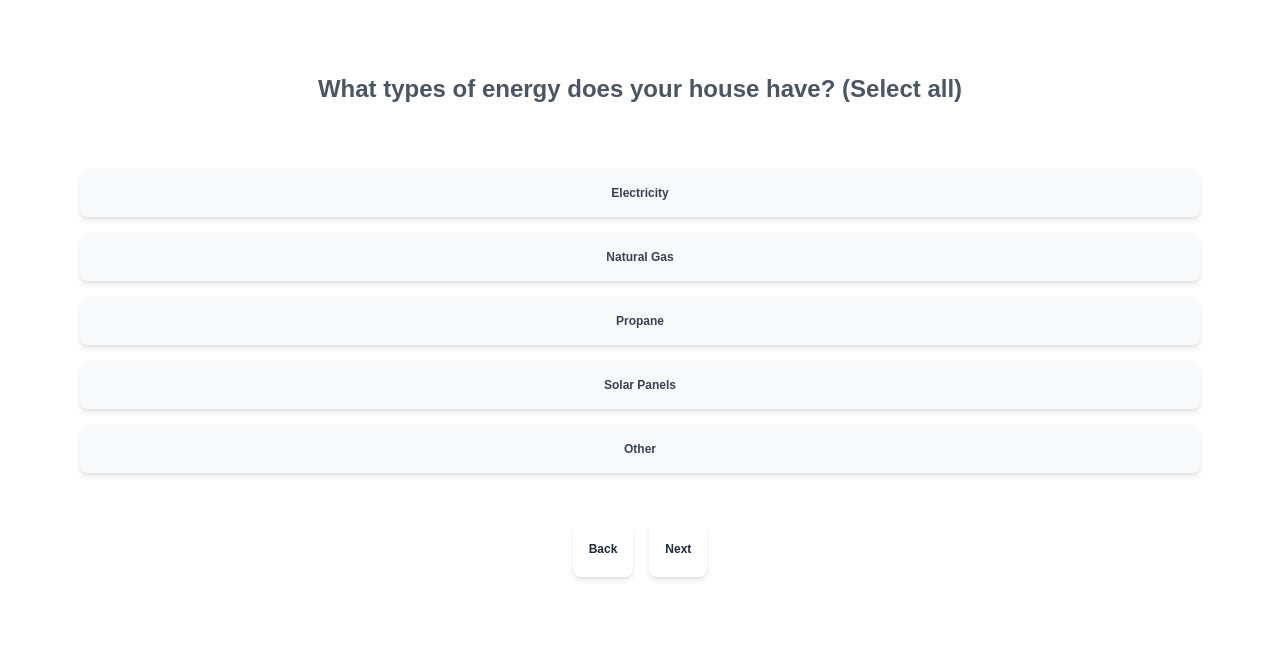
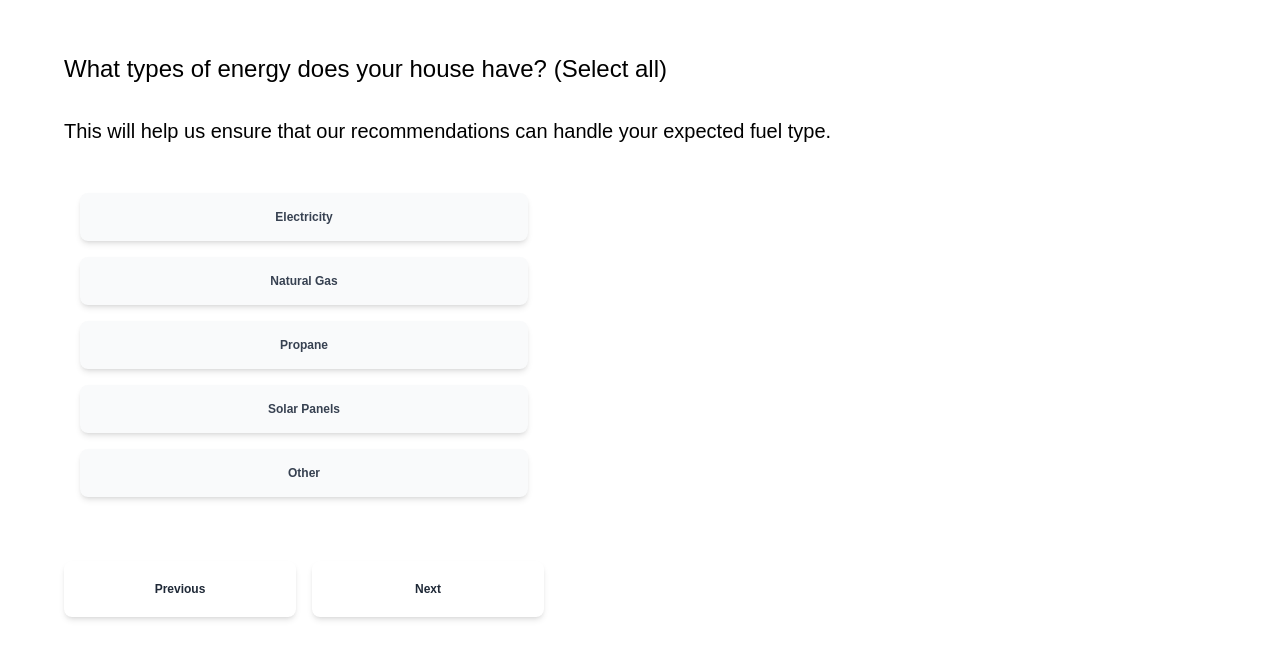
Before and after one commit to toliv/greensave, a Next.js app in the folder web/green_save/: page /appliance-finder in a window 1280 px wide. Shown: the part 1131-1780 px from the top of the page. Built offline with nearby package versions, Linux system fonts and the light colour scheme.

Commit message:
one question

```diff
--- a/web/green_save/src/components/EnergyTypesQuestion.tsx
+++ b/web/green_save/src/components/EnergyTypesQuestion.tsx
@@ -1,6 +1,7 @@
 import { EnergyTypeEnum } from "@/schema/questionsSchema";
 import { Button } from "@material-tailwind/react";
 import { Controller, useFormContext } from "react-hook-form";
+import { Question } from "./Question";
 
 export function EnergyTypesQuestion({
   moveToNextQuestion,
@@ -33,15 +34,19 @@ export function EnergyTypesQuestion({
   };
 
   return (
-    <div
-      id="question3"
-      className="flex flex-col justify-center gap-8 min-h-screen mt-6"
-    >
-      <div className="flex p-4 text-2xl justify-center text-center font-bold text-gray-600">
-        What types of energy does your house have? (Select all)
-      </div>
-      <div className="flex flex-col text-xl font-semibold text-gray-600">
-        <div className="w-full h-full">
+    <div className="flex flex-col">
+      {/* hack */}
+      <div className="h-20"></div>
+      <div>
+        <Question
+          moveToNextQuestion={moveToNextQuestion}
+          moveToPreviousQuestion={moveToPreviousQuestion}
+          moveToNextQuestionEnabled={() =>
+            !getFieldState("supportedEnergyTypes").invalid
+          }
+          questionHeading={`What types of energy does your house have? (Select all)`}
+          questionSubheading={`This will help us ensure that our recommendations can handle your expected fuel type.`}
+        >
           <Controller
             name="supportedEnergyTypes"
             control={control}
@@ -85,30 +90,7 @@ export function EnergyTypesQuestion({
               </div>
             )}
           />
-        </div>
-      </div>
-      <div className="flex gap-4 justify-center">
-        <div className="">
-          <Button
-            variant="filled"
-            placeholder="something"
-            onClick={() => moveToPreviousQuestion()}
-            className={`h-14 w-full bg-white text-gray-800 p-4`}
-          >
-            Back
-          </Button>
-        </div>
-        <div className="">
-          <Button
-            variant="filled"
-            placeholder="something"
-            onClick={() => moveToNextQuestion()}
-            disabled={getFieldState("supportedEnergyTypes").invalid}
-            className={`h-14 w-full bg-white text-gray-800 p-4 ${getFieldState("supportedEnergyTypes").invalid ? "hover:cursor-not-allowed" : ""}`}
-          >
-            Next
-          </Button>
-        </div>
+        </Question>
       </div>
     </div>
   );
--- a/web/green_save/src/components/Question.tsx
+++ b/web/green_save/src/components/Question.tsx
@@ -26,20 +26,19 @@ export function Question({
   return (
     <div
       id={questionId}
-      className="flex flex-col gap-8 min-h-screen mt-20 items-start w-full lg:w-2/3 text-center"
+      className="flex flex-col gap-8 min-h-screen mt-20 items-start w-full lg:w-5/6 text-center"
     >
-      <div className="flex justify-center text-2xl lg:text-2xl font-thin text-black">
+      <div className="text-2xl lg:text-2xl font-thin text-black">
         {questionHeading}
       </div>
-      <div className="flex justify-center text-lg lg:text-xl font-thin text-black">
+      <div className="text-lg lg:text-xl font-thin text-black">
         {questionSubheading}
       </div>
       <div className="w-full lg:w-1/2">
         <div className="flex flex-col text-3xl font-semibold text-black justify-center">
           <div className="">{children}</div>
         </div>
-        <div className="flex gap-4 w-full justify-center mt-12">
-          <div className="">
+        <div className="flex gap-4 w-full justify-center mt-12 ">
           {moveToPreviousQuestion && (
             <Button
               variant="filled"
@@ -47,7 +46,7 @@ export function Question({
               onClick={() => moveToPreviousQuestion()}
               className={`h-14 w-full bg-white text-gray-800 p-4 `}
             >
-                Next
+              Previous
             </Button>
           )}
           {moveToNextQuestion && (
@@ -64,6 +63,5 @@ export function Question({
         </div>
       </div>
     </div>
-    </div>
   );
 }
```
Lines whose indentation alone changed are shown as unchanged.
